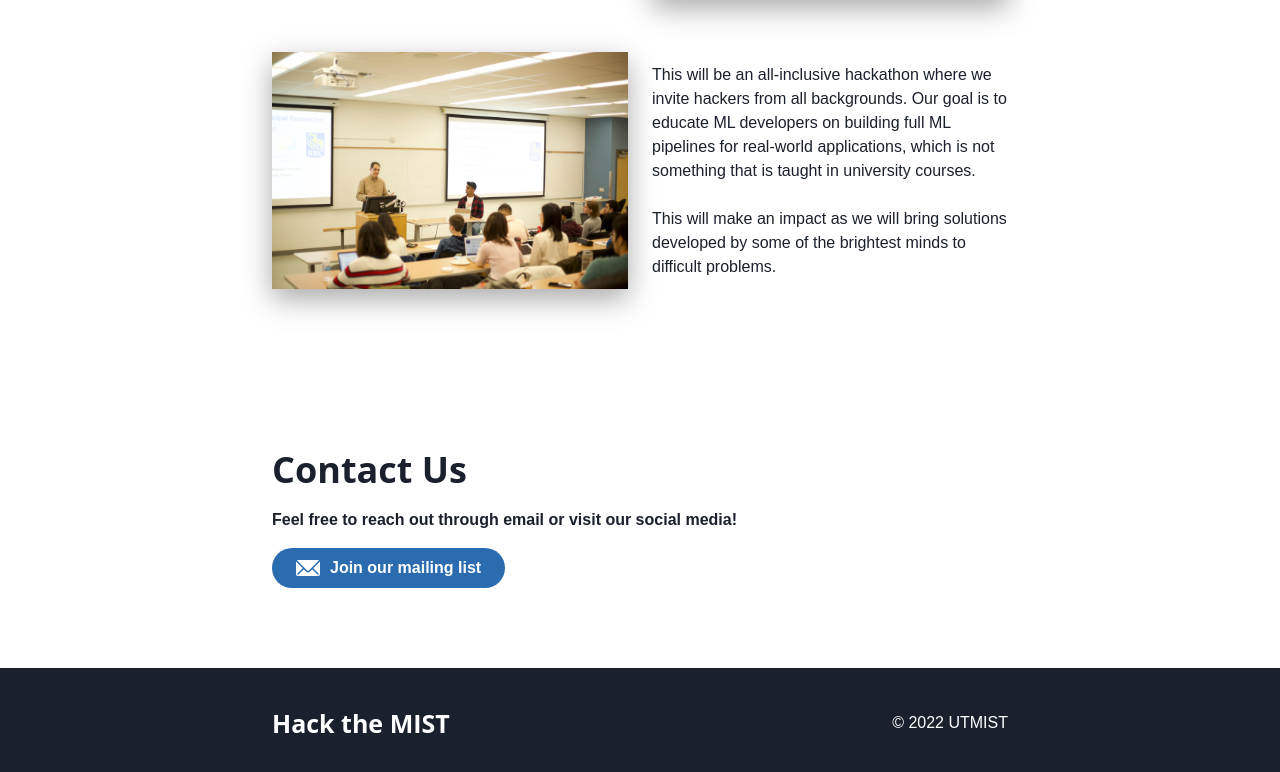
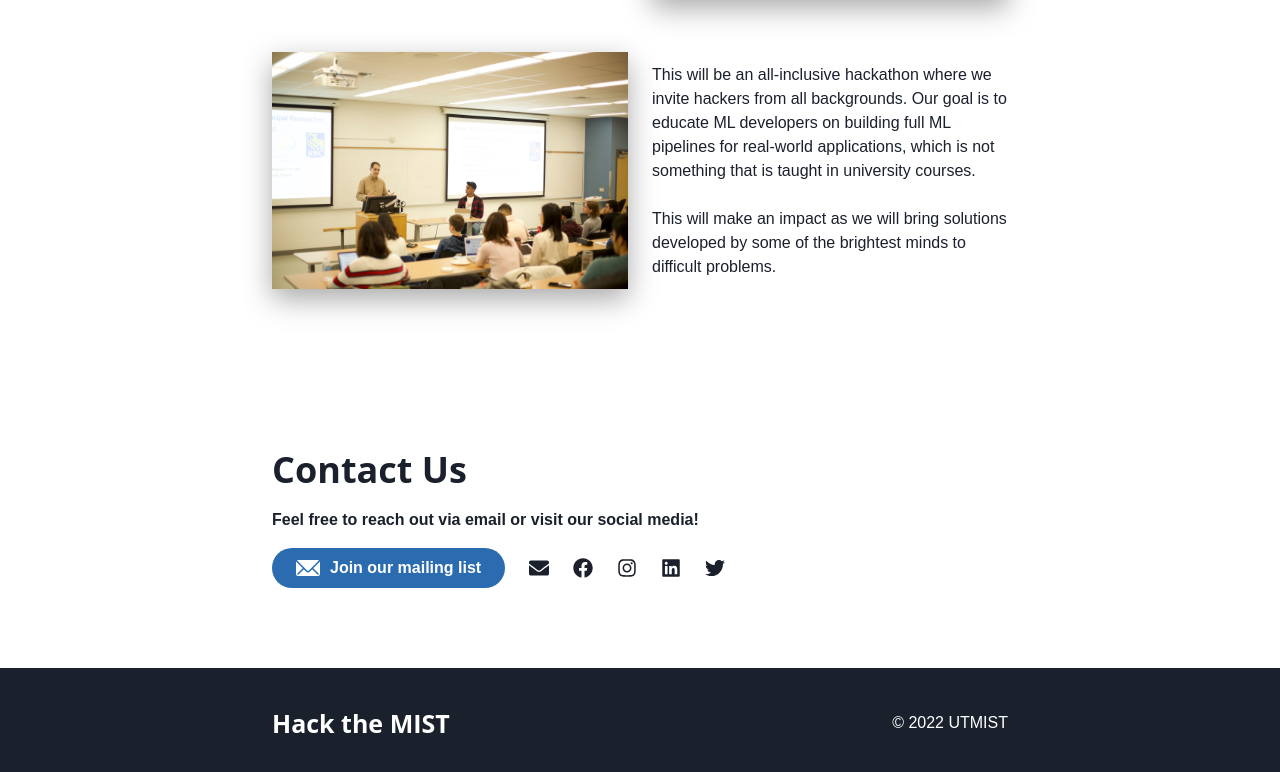
Before and after one commit to UTMIST/hackthemist, a React (Create React App) app: page / in a window 1280 px wide. Shown: the part 1335-2107 px from the top of the page. Built offline with nearby package versions, Linux system fonts and the light colour scheme.

Commit message:
added social media icons to contact us section

```diff
--- a/package.json
+++ b/package.json
@@ -19,6 +19,7 @@
     "framer-motion": "^7.6.1",
     "react": "^18.2.0",
     "react-dom": "^18.2.0",
+    "react-icons": "^4.6.0",
     "react-scripts": "5.0.1",
     "typescript": "^4.8.4",
     "web-vitals": "^2.1.4"
--- a/src/sections/Contact.tsx
+++ b/src/sections/Contact.tsx
@@ -6,17 +6,54 @@ import {
     Stack,
     Text,
     Button,
-    Icon
+    Icon,
+    Link,
+    Center
 } from '@chakra-ui/react';
 import { EmailIcon } from '@chakra-ui/icons';
+import {
+    FaEnvelope,
+    FaFacebook,
+    FaInstagram,
+    FaLinkedin,
+    FaTwitter
+} from 'react-icons/fa'
 
 const Contact = () => {
+    const socialData = [
+        {
+            aria: 'Email',
+            icon: <FaEnvelope />,
+            href: 'mailto:utorontomist@gmail.com'
+        },
+        {
+            aria: 'Facebook',
+            icon: <FaFacebook />,
+            href: 'https://www.facebook.com/UofT.MIST'
+        },
+        {
+            aria: 'Instagram',
+            icon: <FaInstagram />,
+            href: 'https://instagram.com/uoft_utmist'
+        },
+        {
+            aria: 'LinkedIn',
+            icon: <FaLinkedin />,
+            href: 'https://linkedin.com/company/utmist'
+        },
+        {
+            aria: 'Twitter',
+            icon: <FaTwitter />,
+            href: 'https://twitter.com/UTMIST1'
+        }
+    ]
+
     return (
-        <Container maxW={'3xl'}>
+        <Container id="contact-us" maxW={'3xl'}>
             <Stack pb={20} gap={4}>
                 <Heading>Contact Us</Heading>
-                <Text as={'b'}>Feel free to reach out through email or visit our social media!</Text>
-                <Flex>
+                <Text as={'b'}>Feel free to reach out via email or visit our social media!</Text>
+                <Flex gap={6}>
                     <Button
                         colorScheme={'blue'}
                         bg={'blue.600'}
@@ -33,9 +70,21 @@ const Contact = () => {
                             h={6}
                             style={{ marginRight: '10px' }}
                         />
-
                         Join our mailing list
                     </Button>
+                    {
+                        socialData.map(social => (
+                            <Center>
+                                <Link
+                                    aria-label={social.aria}
+                                    href={social.href}
+                                    fontSize={20}
+                                    isExternal>
+                                    {social.icon}
+                                </Link>
+                            </Center>
+                        ))
+                    }
                 </Flex>
             </Stack>
         </Container>
```
Also changed, not shown: 1 other file (tests, documents, lock files or other folders).
